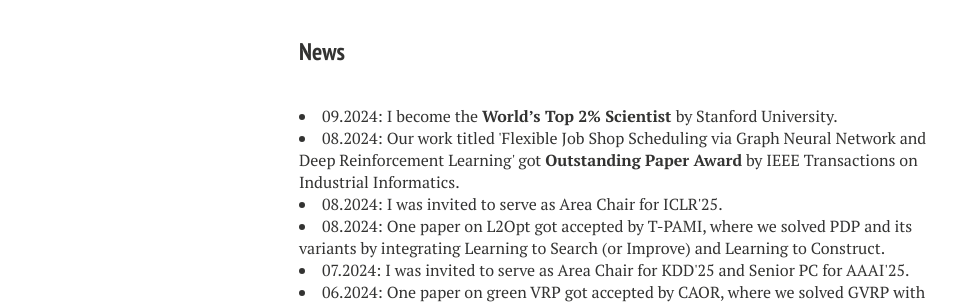
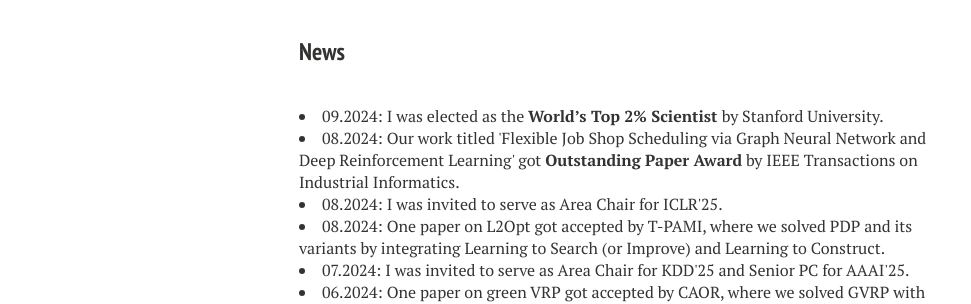
Before and after one commit to zhiguangcaosg/zhiguangcaosg.github.io, a Jekyll site: the page built from index.md, in a window 1280 px wide. Shown: the part 967-1271 px from the top of the page, without its empty margins (21-992 px from the left). Built offline with Jekyll 4.4.1, drawn with Linux system fonts in a browser that asks for light colours; nearby versions of some CDN libraries.

Commit message:
Update index.md

```diff
--- a/index.md
+++ b/index.md
@@ -40,7 +40,7 @@ image: banner1.png
 <h3 style="margin-bottom:-8px;padding-top:20px;">News</h3> <br>
 
 <li>
-09.2024:  I become the <b> World’s Top 2% Scientist </b> by Stanford University.
+09.2024:  I was elected as the <b> World’s Top 2% Scientist </b> by Stanford University.
 </li>
 
 <li>
```
